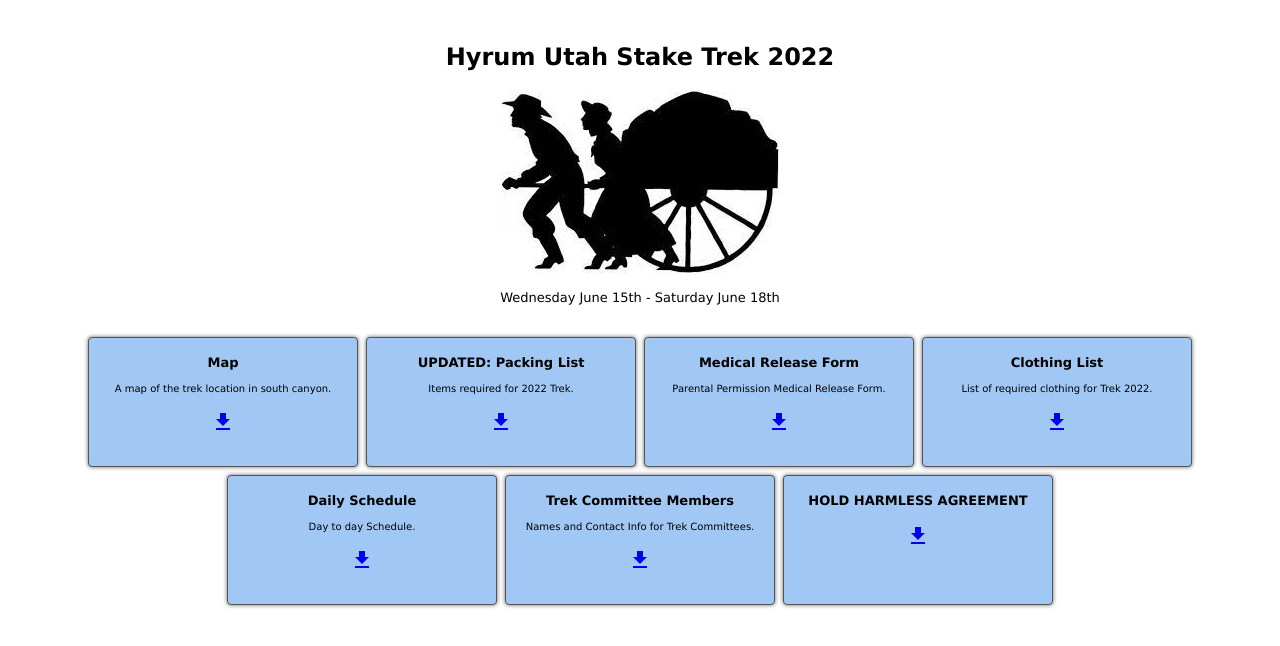
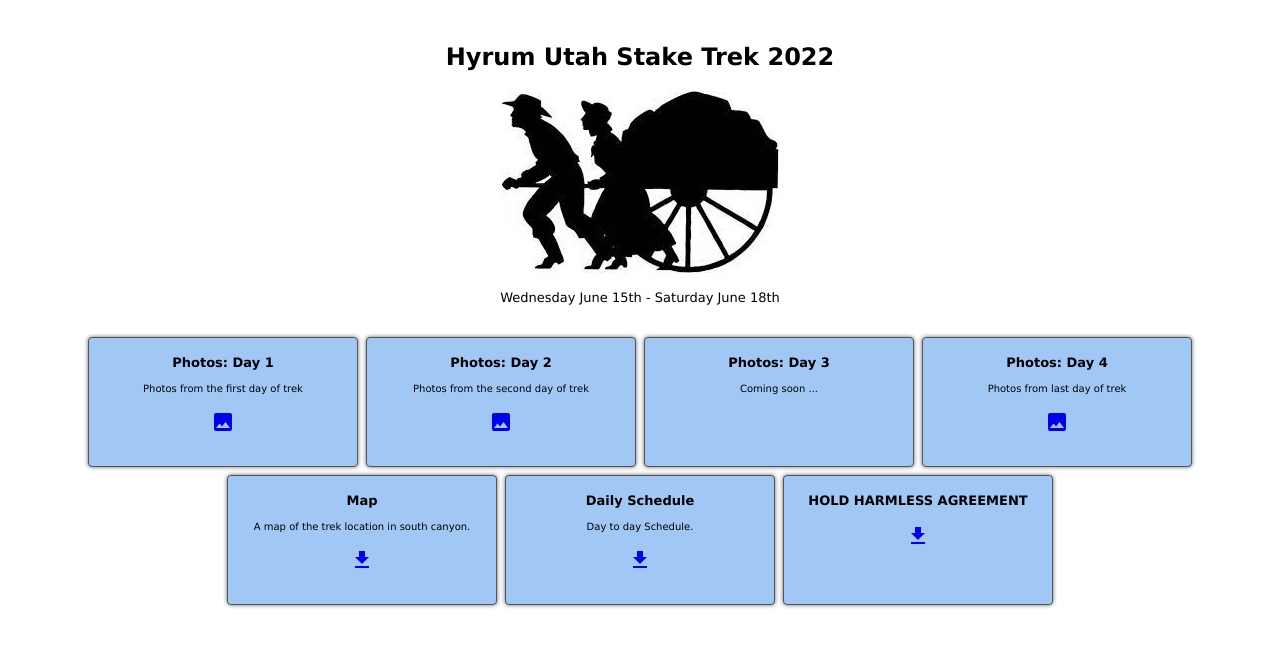
Before and after one commit to mathewweaver/hyrum-stake-trek, a plain HTML site: page index.html in a window 1280 px wide. Drawn offline with nearby package versions, Linux system fonts and the light colour scheme.

Commit message:
first draft of pictures

```diff
--- a/index.html
+++ b/index.html
@@ -8,6 +8,32 @@
 
   <link rel="stylesheet" href="styles.css" />
   <link href="https://fonts.googleapis.com/icon?family=Material+Icons" rel="stylesheet" />
+
+  <script type="application/javascript">
+
+  var info = '';
+
+  function check(d) {
+
+    if (info.length == 0) info = prompt('What is the last name of the stake president?');
+    if (btoa(info.toLocaleLowerCase()) === 'cGVjaw==') {
+
+      // set links
+      $("#day-1").attr('href','https://photos.app.goo.gl/vJijbfjJFZp4u8717');
+      $("#day-2").attr('href','https://photos.app.goo.gl/yfiF1P56RRdTsBDM6');
+      //$("#day-3").attr('href','https://photos.app.goo.gl/n2yKjDRiEaSQo1xv6');
+      $("#day-4").attr('href','https://photos.app.goo.gl/E5aqzvDujprbAXpDA');
+
+      var url = $("#day-" + d.toString()).attr('href');
+      window.open(url, '_blank');
+
+    } else {
+      info = '';
+    }
+    return false;
+  }
+
+  </script>
 
 </head>
 <body>
@@ -22,39 +48,38 @@
     <p class="extra-info">Wednesday June 15th - Saturday June 18th<br/>
   </div>
   <div id="container" class="container">
-
+    <div class="item">
+      <p class="item-title">Photos: Day 1</p>
+      <p class="item-info">Photos from the first day of trek</p>
+      <p><a id="day-1" href="javascript:check(1);"><span class="material-icons">image</span></a></p>
+  </div>
+  <div class="item">
+    <p class="item-title">Photos: Day 2</p>
+    <p class="item-info">Photos from the second day of trek</p>
+    <p><a id="day-2" href="javascript:check(2);"><span class="material-icons">image</span></a></p>
+</div>
+<div class="item">
+  <p class="item-title">Photos: Day 3</p>
+  <p class="item-info">Coming soon ...</p>
+  <!--<p><a id="day-3" href="javascript:check(3);"><span class="material-icons">image</span></a></p>-->
+</div>
+<div class="item">
+  <p class="item-title">Photos: Day 4</p>
+  <p class="item-info">Photos from last day of trek</p>
+  <p><a id="day-4" href="javascript:check(4);"><span class="material-icons">image</span></a></p>
+</div>
       <div class="item">
           <p class="item-title">Map</p>
           <p class="item-info">A map of the trek location in south canyon.</p>
           <p><a href="files/Trek_Map.pdf" target="_blank"><span class="material-icons">get_app</span></a></p>
       </div>
 
-      <div class="item">
-        <p class="item-title">UPDATED: Packing List</p>
-        <p class="item-info">Items required for 2022 Trek.</p>
-        <p><a href="files/Hyrum_Stake_Trek_Packing_Checklist.pdf" target="_blank"><span class="material-icons">get_app</span></a></p>
-    </div>
-
-    <div class="item">
-        <p class="item-title">Medical Release Form</p>
-        <p class="item-info">Parental Permission Medical Release Form.</p>
-        <p><a href="files/parental_permission_medical_release.pdf" target="_blank"><span class="material-icons">get_app</span></a></p>
-    </div>
-    <div class="item">
-        <p class="item-title">Clothing List</p>
-        <p class="item-info">List of required clothing for Trek 2022.</p>
-        <p><a href="files/Clothing_List_Trek_2022.docx.pdf" target="_blank"><span class="material-icons">get_app</span></a></p>
-    </div>
     <div class="item">
       <p class="item-title">Daily Schedule</p>
       <p class="item-info">Day to day Schedule.</p>
       <p><a href="files/Hyrum_Stake_Trek_2022_Daily_Agenda.pdf" target="_blank"><span class="material-icons">get_app</span></a></p>
   </div>
-  <div class="item">
-    <p class="item-title">Trek Committee Members</p>
-    <p class="item-info">Names and Contact Info for Trek Committees.</p>
-    <p><a href="files/Trek_Committee_Members.pdf" target="_blank"><span class="material-icons">get_app</span></a></p>
-</div>
+
 <div class="item">
   <p class="item-title">HOLD HARMLESS AGREEMENT</p>
   <p class="item-info"></p>
```
